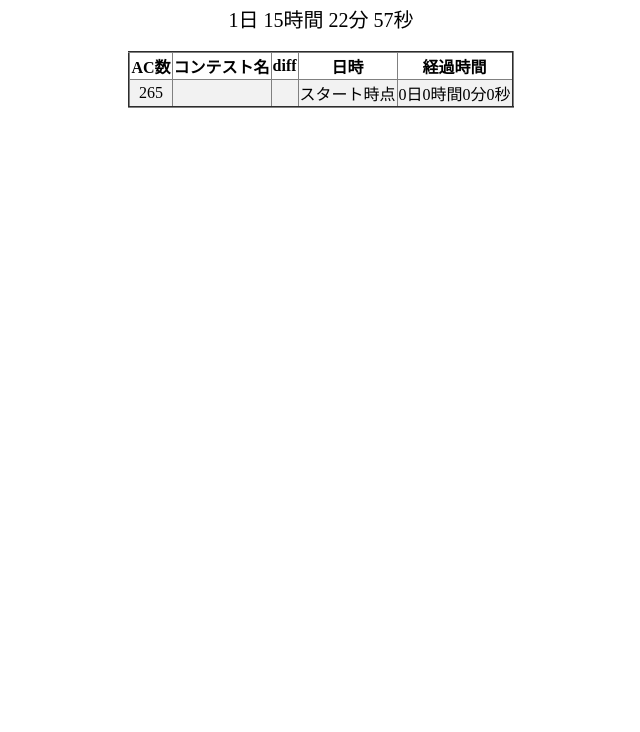
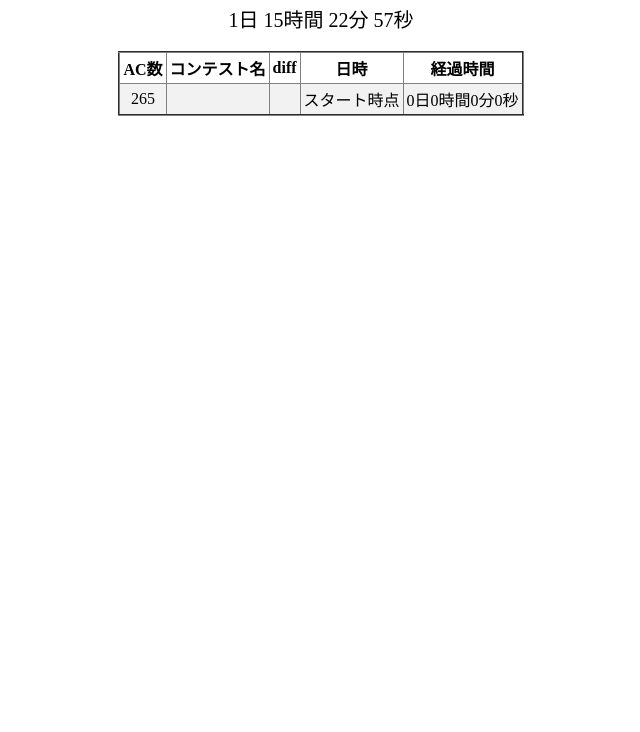
Before and after one commit to soucat0330/RTA, a plain HTML site: page index.html in a window 1280 px wide. Shown: the part 68-800 px from the top of the page, without its empty margins (319-959 px from the left). Drawn offline with Linux system fonts and the light colour scheme; no server answers.

Commit message:
Update style.css

```diff
--- a/style.css
+++ b/style.css
@@ -18,3 +18,7 @@ table {
 tr:nth-child(even) {
     background: #f2f2f2;
 }
+
+th, td{
+    padding: 3px;
+}
```
